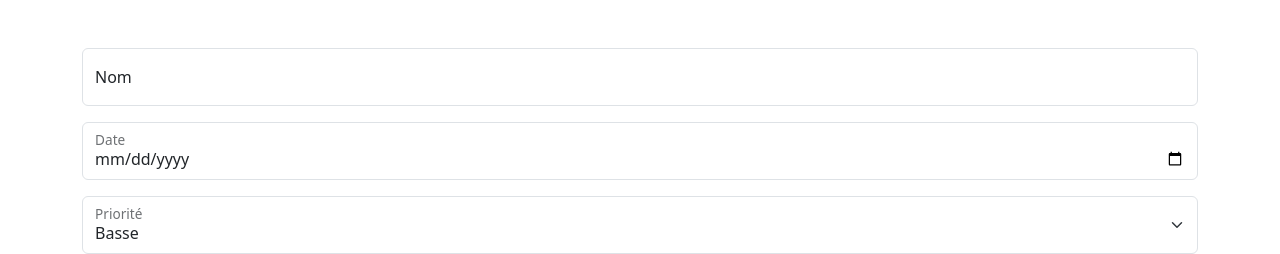
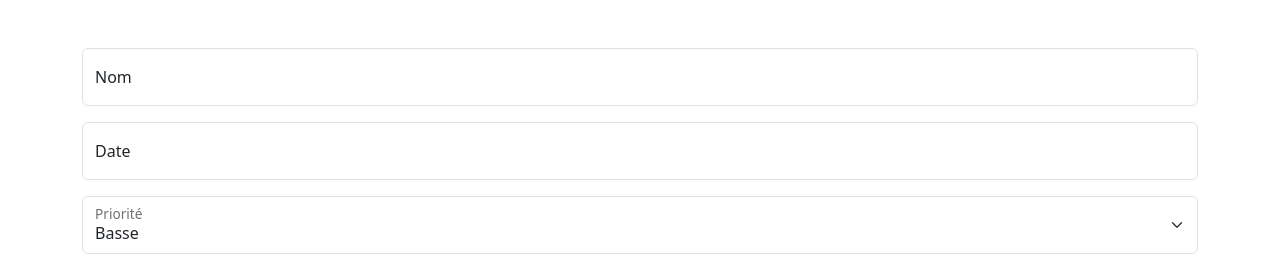
Before and after one commit to karim-dev-2023/form-react-vite-project, a React (Vite) app: page / in a window 1280 px wide. Shown: the top 254 px of the page. Built offline with nearby package versions, Linux system fonts and the light colour scheme.

Commit message:
fin d'activités 11

```diff
--- a/package.json
+++ b/package.json
@@ -10,11 +10,13 @@
     "preview": "vite preview"
   },
   "dependencies": {
+    "@hookform/resolvers": "^5.0.1",
     "bootstrap": "^5.3.3",
     "react": "^19.0.0",
     "react-bootstrap": "^2.10.9",
     "react-dom": "^19.0.0",
-    "react-hook-form": "^7.55.0"
+    "react-hook-form": "^7.55.0",
+    "yup": "^1.6.1"
   },
   "devDependencies": {
     "@eslint/js": "^9.21.0",
--- a/src/App.jsx
+++ b/src/App.jsx
@@ -2,21 +2,49 @@ import "./App.css";
 import { Container, FloatingLabel, Form, Button } from "react-bootstrap";
 
 import { useForm } from "react-hook-form";
+import { yupResolver } from "@hookform/resolvers/yup";
+import * as yup from "yup";
+
+const schema = yup.object().shape({
+  name: yup
+    .string()
+    .required("Le nom est requis")
+    .min(8, "Minimum 8 caractères")
+    .max(15, "Maximum 15 caractères"),
+  dateTask: yup
+    .string()
+    .required("La date est requise")
+    .matches(
+      /^(0[1-9]|[12][0-9]|3[01])\/(0[1-9]|1[0-2])\/\d{4}$/,
+      "La date n'est pas au format jj/mm/aaaa"
+    )
+
+    .test(
+      "is-future-date",
+      "La date doit être dans le futur",
+      function (value) {
+        const [day, month, year] = value.split("/").map(Number);
+        const inputDate = new Date(year, month - 1, day);
+        const now = new Date();
+
+        return inputDate >= now;
+      }
+    ),
+
+  priority: yup.string().default(1),
+  taskComplete: yup.boolean(),
+});
 
 function App() {
   const {
     register,
     handleSubmit,
-    reset,
     formState: { errors },
   } = useForm({
-    defaultValues: {
-      priority: "1",
-    },
+    resolver: yupResolver(schema),
   });
   const onSubmit = (data) => {
     console.log(data);
-    reset();
   };
 
   return (
@@ -31,7 +59,7 @@ function App() {
           >
             <Form.Control
               placeholder="Votre nom"
-              {...register("name", { required: "La nom est obligatoire" })}
+              {...register("name")}
               isInvalid={!!errors.name}
             />
             {errors.name && (
@@ -44,16 +72,13 @@ function App() {
           {/* Date */}
           <FloatingLabel controlId="floatingdate" label="Date" className="mb-3">
             <Form.Control
-              type="date"
               placeholder="La date"
-              {...register("date", {
-                required: "La date est obligatoire",
-              })}
-              isInvalid={!!errors.date}
+              {...register("dateTask")}
+              isInvalid={!!errors.dateTask}
             />
-            {errors.date && (
+            {errors.dateTask && (
               <Form.Control.Feedback type="invalid">
-                {errors.date?.message}
+                {errors.dateTask?.message}
               </Form.Control.Feedback>
             )}
           </FloatingLabel>
```
Also changed, not shown: 1 other file (tests, documents, lock files or other folders).
